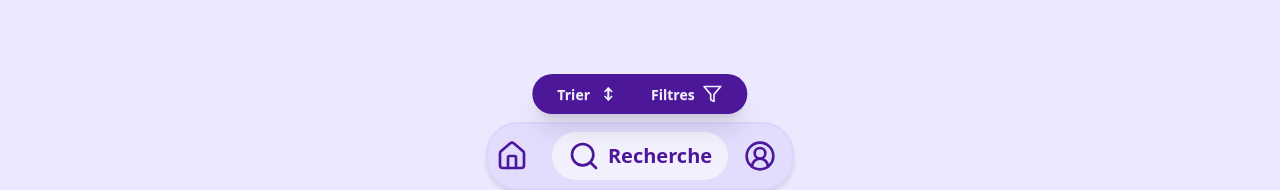
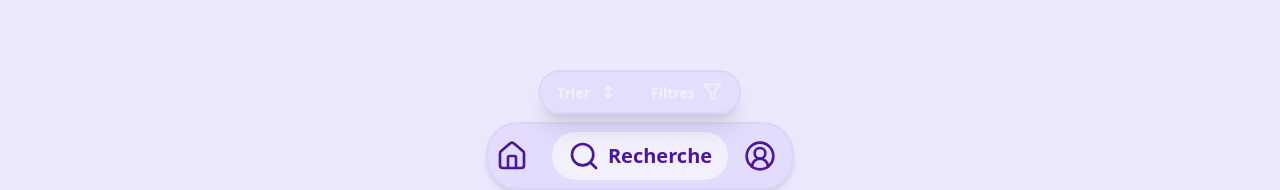
Before and after one commit to tugnodev/cc-frontend, a SvelteKit app: page /market/search in a window 1280 px wide. Shown: the part 586-776 px from the top of the page. Built offline with nearby package versions, Linux system fonts and the light colour scheme.

Commit message:
Update Filtre.svelte

```diff
--- a/src/components/Filtre.svelte
+++ b/src/components/Filtre.svelte
@@ -5,10 +5,10 @@
 
 <div
     class="join fixed bottom-[100px] left-1/2 -translate-x-1/2 z-50
-         bg-neutral text-neutral-content shadow-xl rounded-full px-2"
+         bg-base-300/50 border-2 border-base-300 text-neutral-content shadow-xl rounded-full"
 >
     <button
-        class="btn btn-ghost join-item gap-2"
+        class="btn btn-ghost rounded-3xl join-item gap-2"
         on:click={() => dispatch("sort")}
     >
         Trier
@@ -31,7 +31,7 @@
     </button>
 
     <button
-        class="btn btn-ghost join-item gap-2"
+        class="btn btn-ghost rounded-3xl join-item gap-2"
         on:click={() => dispatch("filter")}
     >
         Filtres
```
